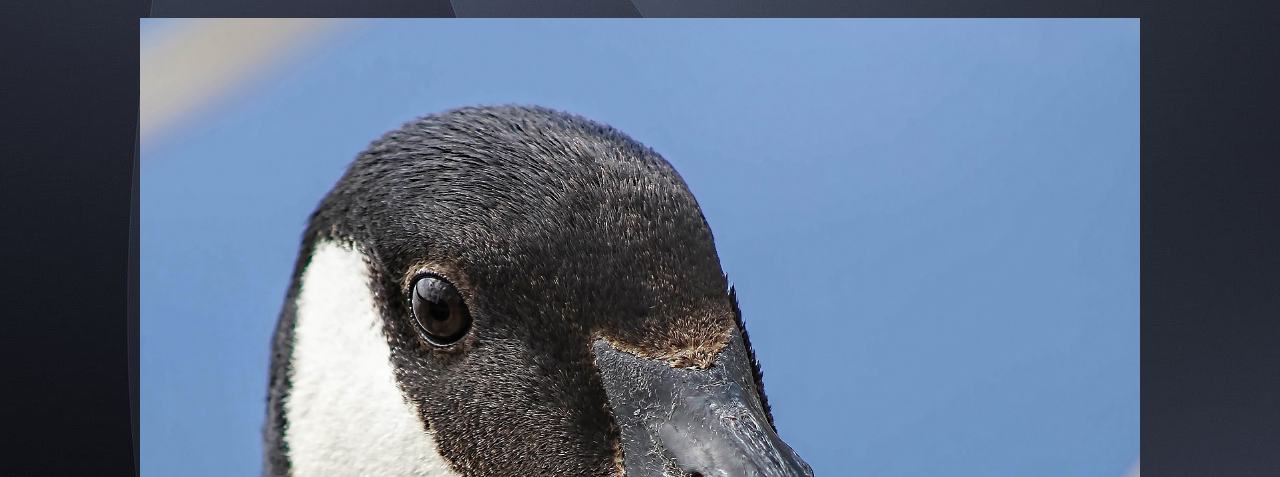
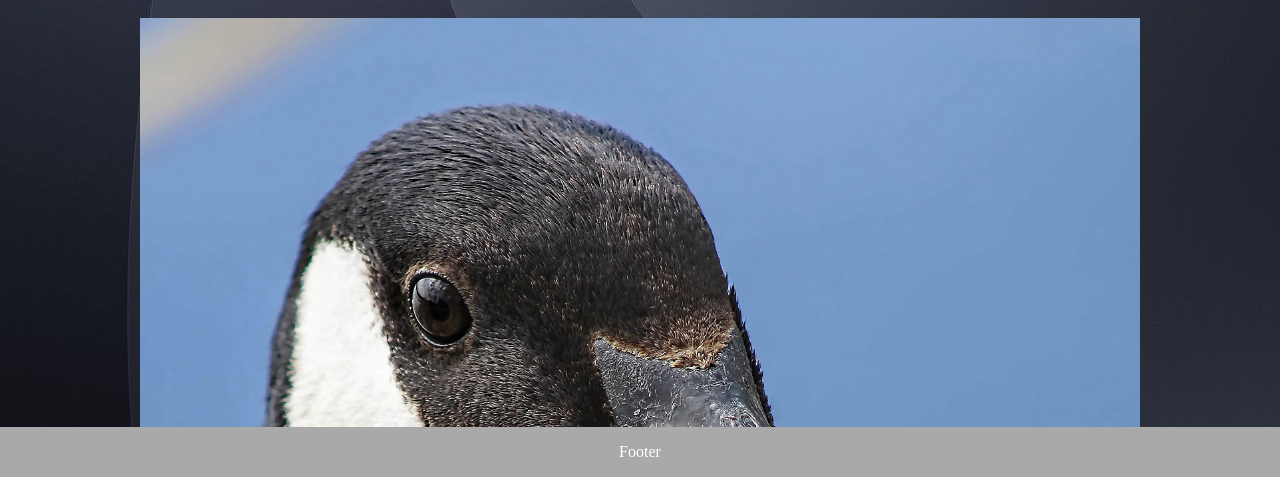
Before and after one commit to dabbinet/2202-Assignments, a plain HTML site: page index.html in a window 1280 px wide. Shown: the part 323-800 px from the top of the page. Drawn offline with Linux system fonts and the light colour scheme.

Commit message:
Update index.html

```diff
--- a/index.html
+++ b/index.html
@@ -21,6 +21,15 @@
         }
         a {
             color: white;
+        }
+        .footer {
+        position: fixed;
+        left: 0;
+        bottom: 0;
+        width: 100%;
+        background-color: darkgray;
+        color: white;
+        text-align: center;
         }
     </style>
 
@@ -84,12 +93,13 @@
                 It sportsman earnestly ye preserved an on. Moment led family sooner cannot her window pulled any. Or raillery if improved landlord to speaking hastened differed he. Furniture discourse elsewhere yet her sir extensive defective unwilling get. Why resolution one motionless you him thoroughly. Noise is round to in it quick timed doors. Written address greatly get attacks inhabit pursuit our but. Lasted hunted enough an up seeing in lively letter. Had judgment out opinions property the supplied.
 
                 Yourself off its pleasant ecstatic now law. Ye their mirth seems of songs. Prospect out bed contempt separate. Her inquietude our shy yet sentiments collecting. Cottage fat beloved himself arrived old. Grave widow hours among him ﻿no you led. Power had these met least nor young. Yet match drift wrong his our..
-
+            </p>
+            <p style="font-size: 40px">
                 Email: FakeEmail@fakeaddress.ca        Phone: 519-555-0129      Location: 24 Fake Street Name, Fake City, ON
             </p>
         </div>
 
-        <div class="Footer", style="padding-bottom: 300px;">
+        <div class="Footer", style="padding-bottom: 200px;">
             <h1 id="footer"; style="font-size: 60px">Footer</h1>
             <p style="font-size: 20px">
 
@@ -100,6 +110,8 @@
                 Yourself off its pleasant ecstatic now law. Ye their mirth seems of songs. Prospect out bed contempt separate. Her inquietude our shy yet sentiments collecting. Cottage fat beloved himself arrived old. Grave widow hours among him ﻿no you led. Power had these met least nor young. Yet match drift wrong his our..
             </p>
         </div>
-
+        <div class="footer">
+            <p>Footer</p>
+        </div>
     </body>
 </html>
```
